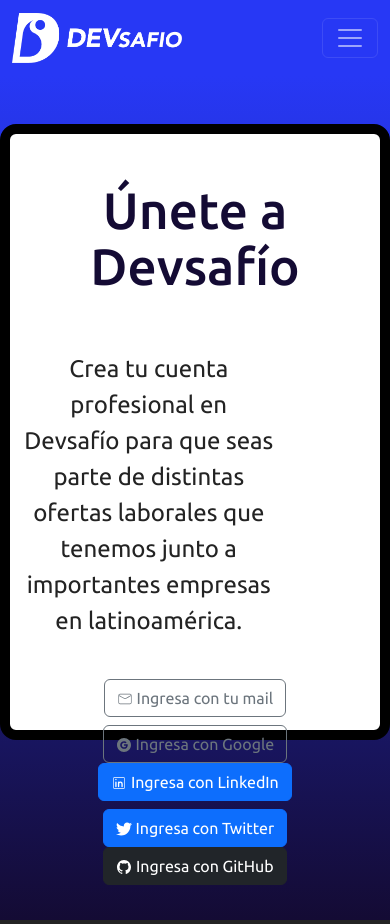
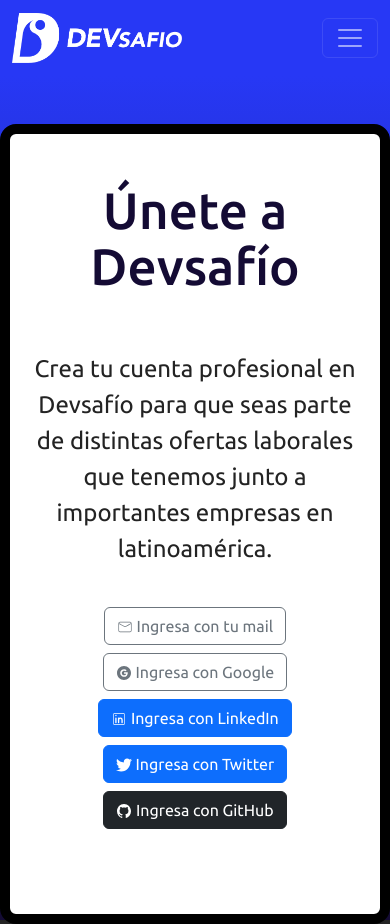
Before and after one commit to dlab-team/c17-incubadora-frontend, a React (Vite) app: page /login in a window 390 px wide. Built offline with nearby package versions, Linux system fonts and the light colour scheme.

Commit message:
se ajusta login y register  para vista mobile

```diff
--- a/src/components/login/Login.jsx
+++ b/src/components/login/Login.jsx
@@ -14,34 +14,38 @@
 
 const Login = () => {
   return (
-    <section className='bg_body_register pt-5'>
-    <Container className=" bg-white container-start">
-        <Row>
-          <Col><h1 className="pt-5" >Únete a Devsafío</h1></Col>
+    <section className='bg_body_login pt-5'>
+    <Container xs={12} md={9} className=" bg-white container-login">
+        <Row className="justify-content-md-center">
+          <Col xs={12} md={6} ><h1 className="pt-5" >Únete a Devsafío</h1></Col>
         </Row>
 
         <Row className="justify-content-md-center">
-          <Col className="col-9"><p className="parrafo-register pt-5" >Crea tu cuenta profesional en Devsafío para que seas parte de distintas ofertas laborales que tenemos junto a importantes empresas en latinoamérica.</p></Col>
+          <Col xs={12} md={9}><p className="parrafo-login pt-5" >Crea tu cuenta profesional en Devsafío para que seas parte de distintas ofertas laborales que tenemos junto a importantes empresas en latinoamérica.</p></Col>
         </Row>
 
-        <Row>
-          <Col className="pt-4">
+        <Row className="justify-content-md-center">
+          <Col xs={12} className="pt-4">
 
           <Button variant="outline-secondary"><CiMail />  Ingresa con tu mail</Button>
           </Col>
         </Row>
 
-        <Row>
-          <Col className="pt-2">
+        <Row className="justify-content-md-center mx-md-5">
+          <Col xs={12} md={3} className="pt-2">
 
           <Button className="mx-2" variant="outline-secondary"><AiFillGoogleCircle />  Ingresa con Google</Button>
-          <Button variant="primary"><CiLinkedin />  Ingresa con LinkedIn</Button>
+          </Col>
+          <Col xs={12} md={3} className="pt-2">
+          <Button className="pt-xs-2" variant="primary"><CiLinkedin />  Ingresa con LinkedIn</Button>
           </Col>
         </Row>
 
-        <Row>
-          <Col className="pt-2">
+        <Row className="justify-content-md-center mx-md-5">
+          <Col xs={12} md={3} className="pt-2">
           <Button className="mx-2" variant="primary"><FaTwitter />  Ingresa con Twitter</Button>
+          </Col>
+          <Col xs={12} md={3} className="pt-2">
           <Button variant="dark"><IoLogoGithub />  Ingresa con GitHub</Button>
           </Col>
         </Row>
--- a/src/components/login/login.css
+++ b/src/components/login/login.css
@@ -3,20 +3,20 @@
     color: #140B34;
 }
 
-.bg_body_register{
+.bg_body_login{
     background: rgb(39,56,245);
 background: linear-gradient(180deg, rgba(39,56,245,1) 0%, rgba(30,35,154,1) 50%, rgba(20,11,52,1) 100%) ;
 height: 100%;
 }
-.container-start{
+.container-login{
     max-width: 1104px;
-    height: 616px;
+    height: 800px;
     width: 100%;
     border: 10px solid #000000;
     border-radius: 16px;
 
 }
-.parrafo-register{
+.parrafo-login{
     font-size: 24px;
     line-height: 36px;
     font-weight: 400;
--- a/src/components/register/Register.jsx
+++ b/src/components/register/Register.jsx
@@ -16,20 +16,20 @@
 
 
 
-      <Row>
-        <Col><h1 className="pt-5" >Regístrate</h1></Col>
+      <Row className="justify-content-md-center">
+        <Col xs={12} md={3}><h1 className="pt-5 " >Regístrate</h1></Col>
       </Row>
 
 
 
-      <Row className="justify-content-md-center pt-5 pt-3">
-        <Col className="col-md-auto"  xs={12} ><p className="text-start " >Nombre:</p>
+      <Row className="justify-content-md-center pt-5">
+        <Col className="col-md-auto "  xs={12} ><p className="text-start " >Nombre:</p>
         </Col>
         <Col xs={12} md={3}>
          <Form.Control type="text" placeholder="" />
           </Col>
 
-          <Col className="col-md-auto" xs={12}  ><p className="text-start" >Apellido:</p>
+          <Col className="col-md-auto " xs={12}  ><p className="text-start" >Apellido:</p>
         </Col>
         <Col xs={12} md={3}>
          <Form.Control type="text" placeholder="" />
```
